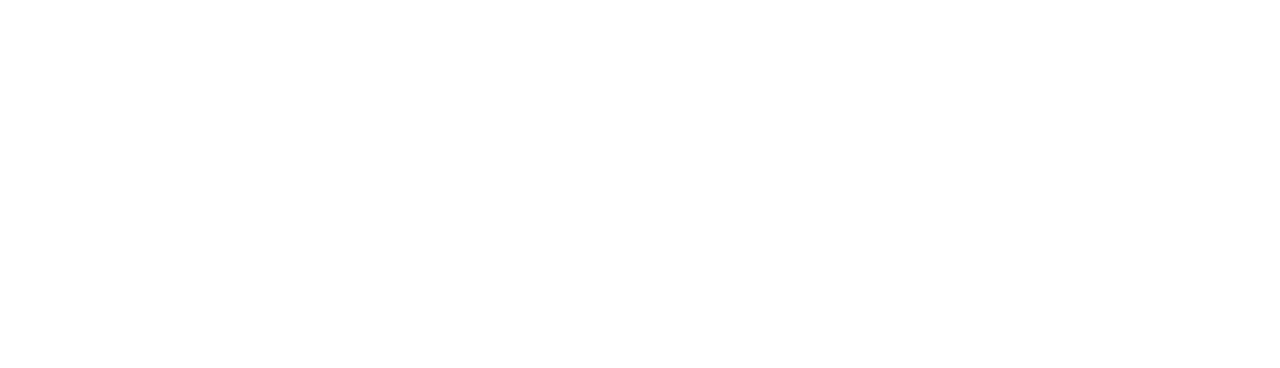
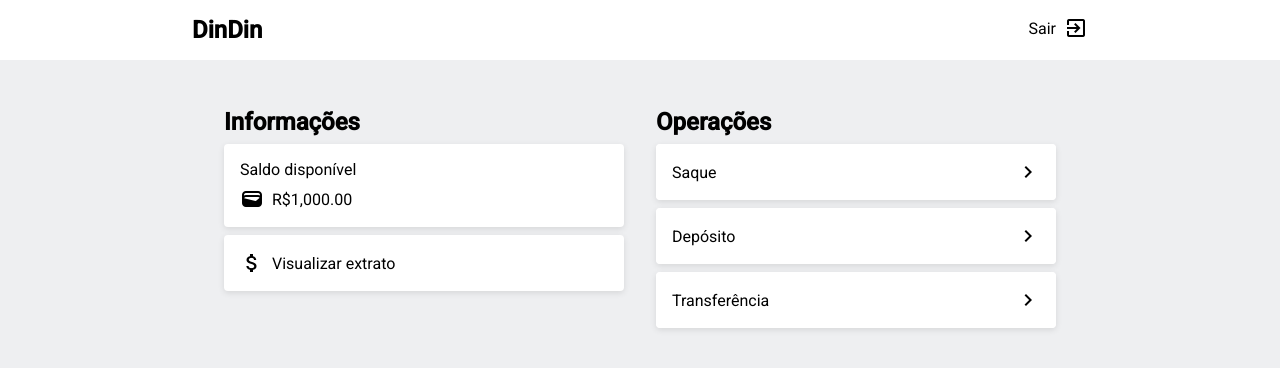
Before and after one commit to JoaoWalter193/DAC-BANTADS, an Angular app in the folder frontend/: page /home-cliente in a window 1280 px wide. Before the commit this address led to /. Shown: the top 368 px of the page. Built offline with nearby package versions, Linux system fonts and the light colour scheme.

Commit message:
feat: adicionar página principal do cliente e rota

```diff
--- a/frontend/src/app/app.routes.ts
+++ b/frontend/src/app/app.routes.ts
@@ -1,6 +1,7 @@
 import { Routes } from '@angular/router';
 import { TelaAdministradorComponent } from './pages/tela-administrador/tela-administrador.component';
 import { GerentesComponent } from './pages/tela-administrador/gerentes/gerentes.component';
+import { HomeCliente } from './pages/home-cliente/home-cliente';
 
 export const routes: Routes = [
   {
@@ -12,5 +13,9 @@
         component: GerentesComponent
       }
     ]
+  },
+  {
+    path: 'home-cliente',
+    component: HomeCliente
   }
 ];
--- /dev/null
+++ b/frontend/src/app/pages/home-cliente/home-cliente.css
@@ -0,0 +1,128 @@
+/* Section - container */
+.container {
+  display: flex;
+  flex-direction: row;
+  justify-content: center;
+  gap: 2rem;
+  height: 100vh;
+  padding-top: 3rem;
+  padding-inline: 15%;
+  background-color: #eeeff1;
+}
+
+/* Botões */
+.voltar-btn,
+.enviar-btn,
+.valor-input {
+  border: none;
+  cursor: pointer;
+  font-size: 1rem;
+  background-color: transparent;
+}
+
+.enviar-btn {
+  color: #fff;
+  font-weight: 500;
+  background-color: rgba(47, 89, 85, 1);
+  padding-inline: 1rem;
+  padding-block: 0.5rem;
+  border-radius: 0.25rem;
+}
+
+.enviar-btn:hover {
+  background-color: rgba(47, 89, 85, 0.8);
+  transition: 0.3s ease;
+}
+
+/* Geral */
+.section-content,
+.content-operacoes,
+.campos-operacao,
+.saldo-content,
+.info-extrato,
+.info-saldo,
+.op {
+  display: flex;
+  flex-direction: column;
+  gap: 0.5rem;
+  font-size: 1rem;
+}
+
+.saldo-content,
+.info-extrato,
+.op {
+  background-color: #ffffff;
+  border-radius: 0.25rem;
+  padding-inline: 1rem;
+  padding-block: 1rem;
+  width: 400px;
+}
+
+.info-saldo,
+.info-extrato,
+.campos-operacao,
+.op {
+  flex-direction: row;
+  align-items: center;
+}
+
+.op {
+  justify-content: space-between;
+  cursor: pointer;
+  border: none;
+  transition: background 0.3s ease;
+}
+
+.operacao,
+.info-extrato,
+.saldo-content {
+  width: 400px;
+  overflow: hidden;
+  transition: max-height 0.5s ease-in-out, transform 0.2s ease-in-out;
+  background: #fff;
+  border-radius: 0.25rem;
+  box-shadow: 0 2px 6px rgba(0, 0, 0, 0.1);
+}
+
+a {
+  color: black;
+  text-decoration: none;
+}
+
+/* Operações */
+.campos-operacao {
+  padding-inline: 1rem;
+  padding-bottom: 2rem;
+}
+
+.operacaoAtiva {
+  max-height: 200px;
+  transform: scale(1.02);
+}
+
+.operacaoAtiva .campos-operacao {
+  opacity: 1;
+  max-height: 500px;
+  padding-top: 0.5rem;
+}
+
+.operacaoAtiva mat-icon {
+  transform: rotate(90deg);
+}
+
+mat-icon {
+  transition: transform 0.3s ease;
+}
+
+/* Operações - input */
+.valor-input {
+  padding-inline: 1rem;
+  padding-block: 0.5rem;
+  border-radius: 0.25rem;
+  border: 1px solid #ccc;
+}
+
+.valor-input:focus {
+  border: 1px solid rgba(47, 89, 85, 1);
+  outline: none;
+}
--- /dev/null
+++ b/frontend/src/app/pages/home-cliente/home-cliente.html
@@ -0,0 +1,102 @@
+<app-navbar></app-navbar>
+<section class="container">
+  <div class="section-content">
+    <h2>Informações</h2>
+
+    <div class="saldo-content">
+      <span>Saldo disponível</span>
+
+      <div class="info-saldo">
+        <mat-icon
+          aria-hidden="false"
+          aria-label="Ícone de 'wallet'"
+          fontIcon="wallet"
+        ></mat-icon>
+        <span>{{ cliente.saldo | currency : "BRL" : "symbol" : "1.2-2" }}</span>
+      </div>
+    </div>
+
+    <div class="info-extrato">
+      <mat-icon
+        aria-hidden="false"
+        aria-label="Ícone de 'attach_money'"
+        fontIcon="attach_money"
+      ></mat-icon>
+      <a routerLink="/">Visualizar extrato</a>
+    </div>
+  </div>
+
+  <div class="section-content">
+    <h2>Operações</h2>
+    <div class="content-operacoes">
+      <div class="operacao" [class.operacaoAtiva]="operacaoAtiva == 'saque'">
+        <button class="op" (click)="expandirOperacao('saque')">
+          <span>Saque</span>
+          <mat-icon
+            aria-hidden="false"
+            aria-label="Ícone de 'seta'"
+            fontIcon="chevron_right"
+          ></mat-icon>
+        </button>
+
+        <div *ngIf="operacaoAtiva == 'saque'" class="campos-operacao">
+          <input
+            class="valor-input"
+            type="number"
+            placeholder="Insira um valor"
+          />
+          <div class="acao-btn">
+            <button class="enviar-btn">Enviar</button>
+          </div>
+        </div>
+      </div>
+
+      <div class="operacao" [class.operacaoAtiva]="operacaoAtiva == 'deposito'">
+        <button class="op" (click)="expandirOperacao('deposito')">
+          <span>Depósito</span>
+          <mat-icon
+            aria-hidden="false"
+            aria-label="Ícone de 'seta'"
+            fontIcon="chevron_right"
+          ></mat-icon>
+        </button>
+
+        <div *ngIf="operacaoAtiva == 'deposito'" class="campos-operacao">
+          <input
+            class="valor-input"
+            type="number"
+            placeholder="Insira um valor"
+          />
+          <div class="acao-btn">
+            <button class="enviar-btn">Enviar</button>
+          </div>
+        </div>
+      </div>
+
+      <div
+        class="operacao"
+        [class.operacaoAtiva]="operacaoAtiva == 'transferencia'"
+      >
+        <button class="op" (click)="expandirOperacao('transferencia')">
+          <span>Transferência</span>
+          <mat-icon
+            aria-hidden="false"
+            aria-label="Ícone de 'seta'"
+            fontIcon="chevron_right"
+          ></mat-icon>
+        </button>
+
+        <div *ngIf="operacaoAtiva == 'transferencia'" class="campos-operacao">
+          <input
+            class="valor-input"
+            type="number"
+            placeholder="Insira um valor"
+          />
+          <div class="acao-btn">
+            <button class="enviar-btn">Enviar</button>
+          </div>
+        </div>
+      </div>
+    </div>
+  </div>
+</section>
--- /dev/null
+++ b/frontend/src/app/pages/home-cliente/home-cliente.ts
@@ -0,0 +1,34 @@
+import { CommonModule } from '@angular/common';
+import { Component, OnInit } from '@angular/core';
+import { MatIconModule } from '@angular/material/icon';
+import { MatTableModule } from '@angular/material/table';
+import { ContaService } from '../../services/conta.service';
+import { RouterLink } from '@angular/router';
+import { NavbarComponent } from "../../components/navbar/navbar.component";
+
+@Component({
+  selector: 'app-home-cliente',
+  imports: [MatIconModule, MatTableModule, CommonModule, RouterLink, NavbarComponent],
+  templateUrl: './home-cliente.html',
+  styleUrl: './home-cliente.css',
+})
+export class HomeCliente implements OnInit {
+  cliente: any;
+  operacaoAtiva: 'saque' | 'deposito' | 'transferencia' | '' = '';
+
+  expandirOperacao(
+    operacao: 'saque' | 'deposito' | 'transferencia' | '' = ''
+  ): void {
+    if (this.operacaoAtiva === operacao) {
+      this.operacaoAtiva = '';
+    } else {
+      this.operacaoAtiva = operacao;
+    }
+  }
+
+  constructor(private contaService: ContaService) {}
+
+  ngOnInit(): void {
+    this.cliente = this.contaService.getConta();
+  }
+}
```
Also changed, not shown: 1 other file (tests, documents, lock files or other folders).
